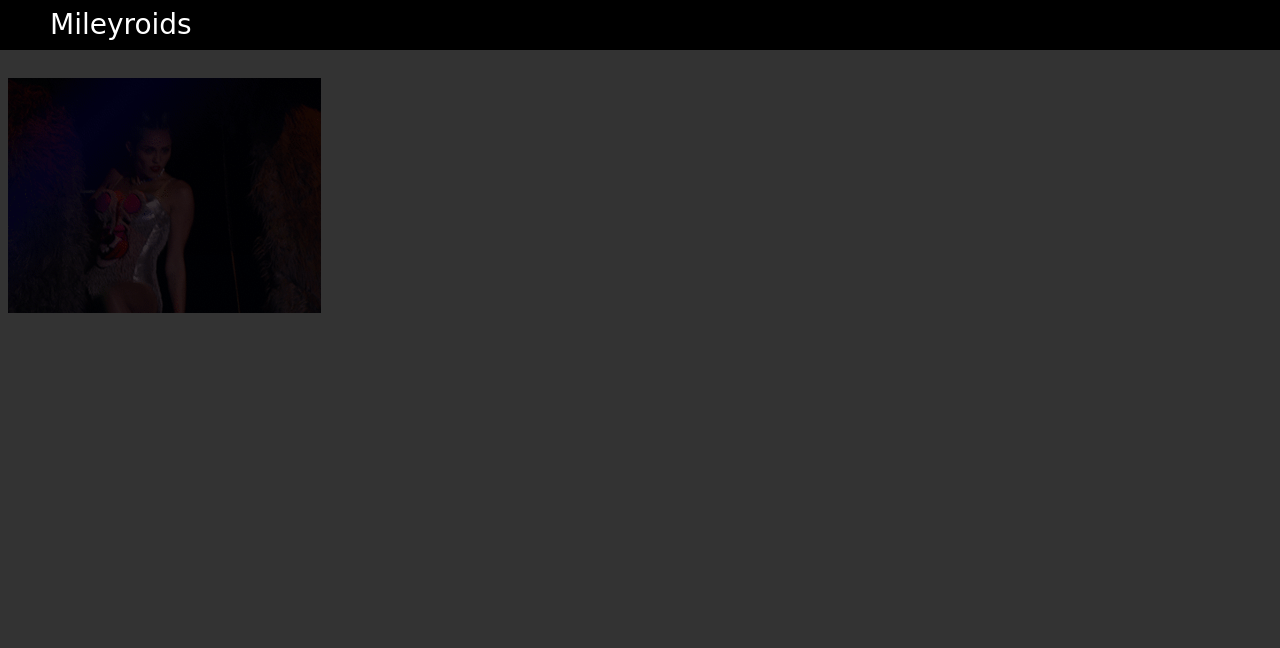
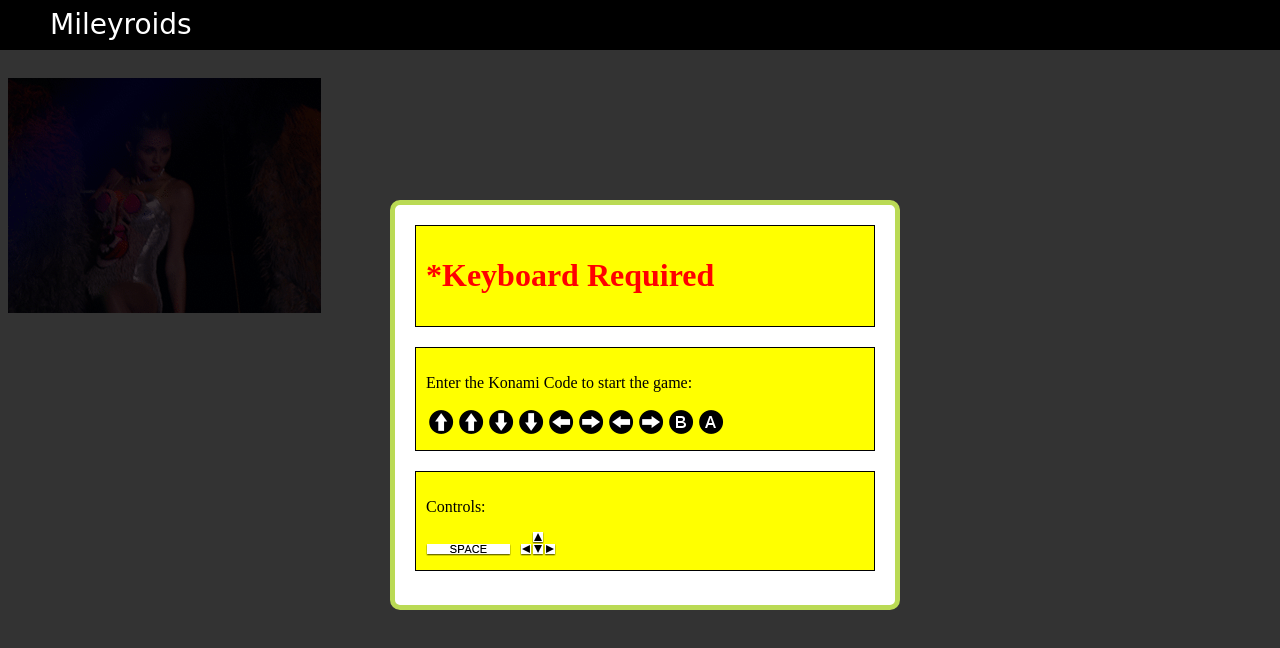
Before and after one commit to SamSamskies/Mileyroids, a plain HTML site: page index.html in a window 1280 px wide. Drawn offline with nearby package versions, Linux system fonts and the light colour scheme; a web font is replaced by a local one.

Commit message:
Add instructions

```diff
--- a/css/styles.css
+++ b/css/styles.css
@@ -27,3 +27,27 @@ header {
   height: 100%;
   background: rgba(0, 0, 0, 0.8);
 }
+
+#instructions-container {
+  position: absolute;
+  top: 50%;
+  margin-top: -200px;
+  left: 50%;
+  margin-left: -250px;
+  width: 500px;
+  height: 400px;
+  background: white;
+  border-radius: 10px;
+  border: 5px solid #bada55;
+}
+
+.instructions {
+  margin: 20px;
+  padding: 10px;
+  background: yellow;
+  border: 1px solid black;
+}
+
+.red-text {
+  color: red;
+}
--- a/index.html
+++ b/index.html
@@ -8,6 +8,23 @@
   </head>
   <body>
     <div id="mask"></div>
+    <div id="instructions-container">
+      <div class="instructions red-text">
+        <h1>*Keyboard Required</h1>
+      </div>
+      <div class="instructions">
+        <div class="start">
+          <p>Enter the Konami Code to start the game:</p>
+          <img src="images/start-code.png" alt="start code">
+        </div>
+      </div>
+      <div class="instructions">
+        <div class="controls">
+          <p>Controls:</p>
+          <img src="images/controls.png" alt="controls">
+        </div>
+      </div>
+    </div>
     <header>
       <span id='brand'>Mileyroids</span>
     </header>
--- a/js/app.js
+++ b/js/app.js
@@ -2,6 +2,8 @@ var APP = {
   startGame: function() {
     var s = $('<script/>').attr('src', 'js/kickass.js');
     $('body').append(s);
+    $('#mask').hide();
+    $('#instructions-container').hide();
   }
 }
 
```
Also changed, not shown: images/controls.png (added), images/start-code.png (added).
